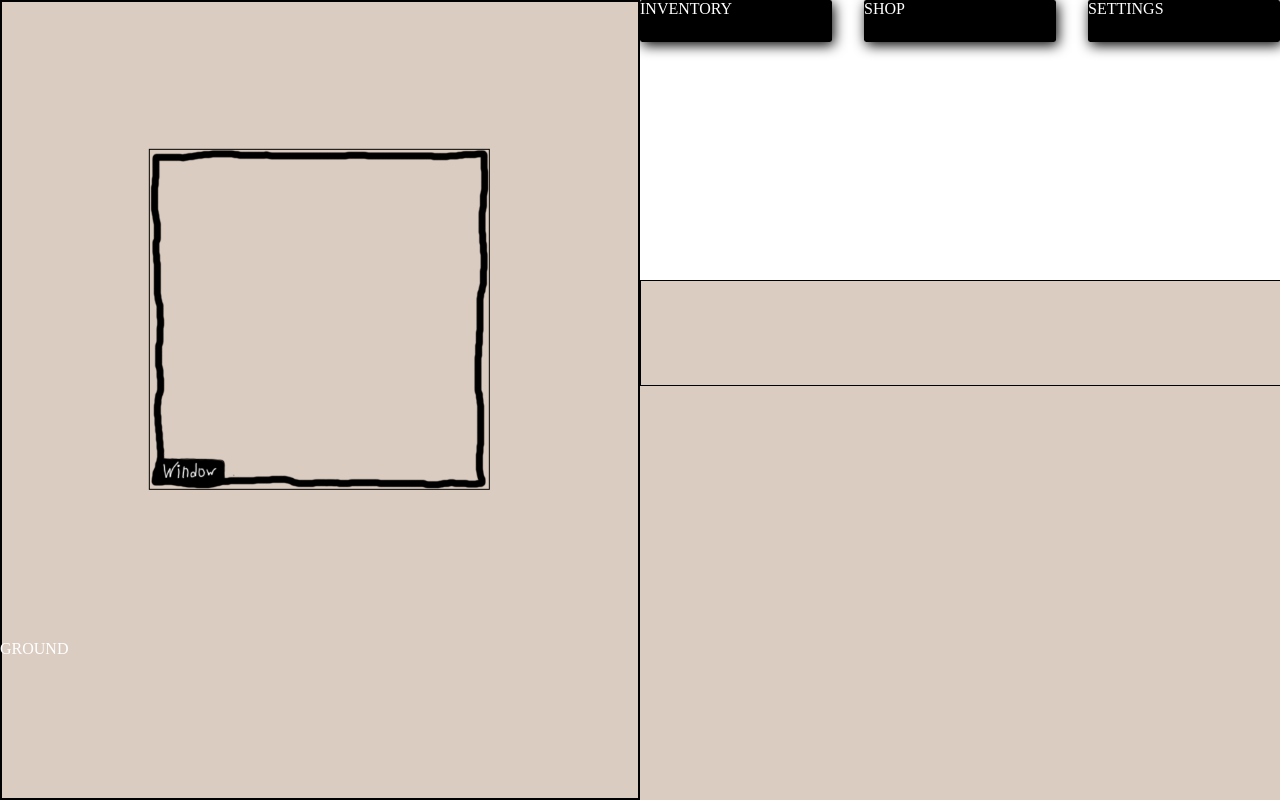
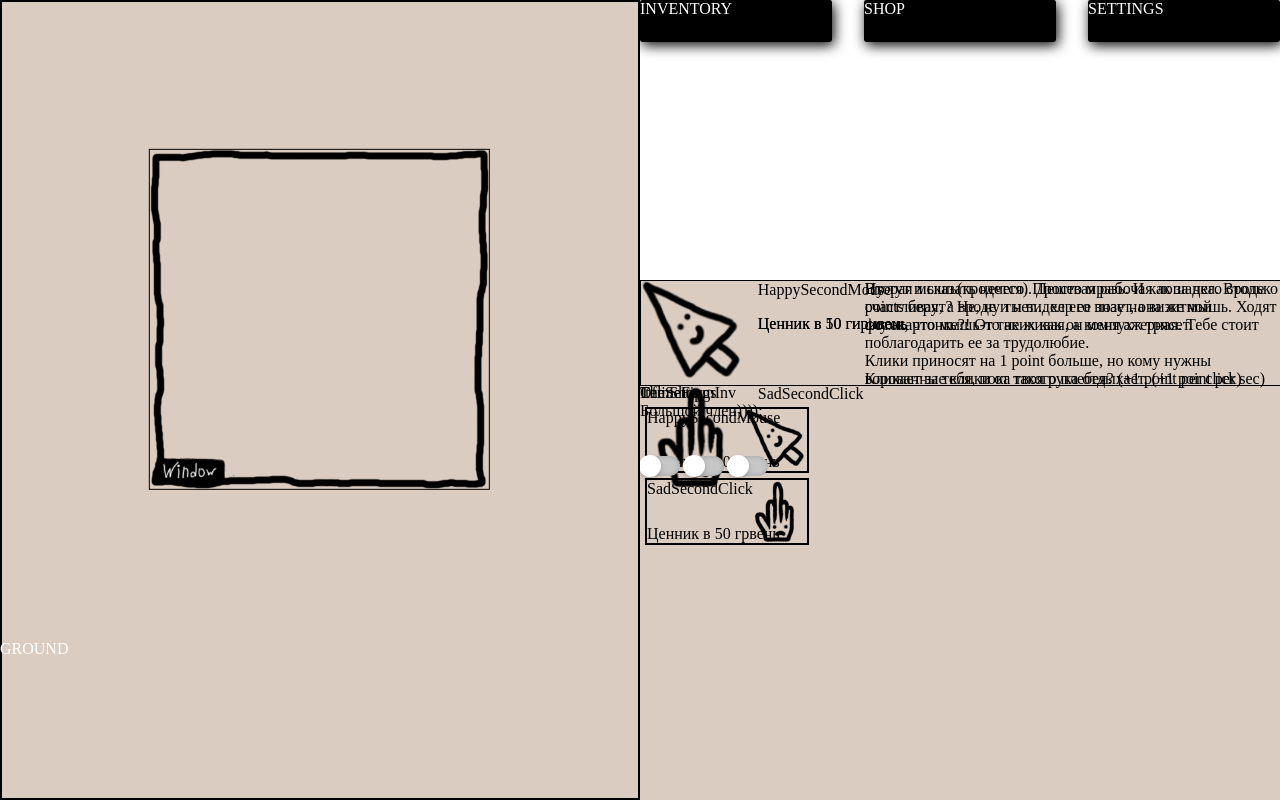
Before and after one commit to SEPEZHO/Clicker, a PHP site: page / in a window 1280 px wide. Run offline with PHP 8.4, Linux system fonts and the light colour scheme.

Commit message:
Пытаюсь сделать настроцки

```diff
--- a/JavaScript/EnemyScript.js
+++ b/JavaScript/EnemyScript.js
@@ -49,11 +49,10 @@
 };
 
 function begin() {
-    $(enemy).click(click);
+    clickChangeSett();
     enemyBox();
     shopItem();
     menuAnim();
-    settingsBegin();
 }
 
 function reloadNumber() {
--- a/JavaScript/itemScript.js
+++ b/JavaScript/itemScript.js
@@ -24,21 +24,22 @@
             $(clone).append('<span class="firstAppend" id="secondMouseFirstAppend"> </span>');
             $("#inventory").append(clone);
             itemSecondMouseDescription();
+            firstAppendForSecMouse++;
         } else {
+            firstAppendForSecMouse++;
             $("#secondMouseFirstAppend").empty();
             $('#secondMouseFirstAppend').append('x' + firstAppendForSecMouse);
+        }
+        reloadNumber();
+        if (inventory.includes('itemSecondMouse') == true) {
+            setInterval(function() {
+                click();
+            }, 1000);
         }
     } else {
         alert('нет деняк, но вы держитесь');
         return;
     }
-    if (inventory.includes('itemSecondMouse') == true) {
-        setInterval(function() {
-            click();
-        }, 1000);
-    }
-    firstAppendForSecMouse++;
-    reloadNumber();
 }
 
 function buySecClick() {
@@ -53,17 +54,18 @@
             $(clone).append('<span class="firstAppend" id="secondClickFirstAppend"> </span>');
             $("#inventory").append(clone);
             itemSecondClickDescription();
+            firstAppendForSecClick++;
         } else {
+            firstAppendForSecClick++;
             $("#secondClickFirstAppend").empty();
             $('#secondClickFirstAppend').append('x' + firstAppendForSecClick);
         }
+        clickPerOne++;
+        reloadNumber();
     } else {
         alert('нет деняк, но вы держитесь');
         return;
     }
-    firstAppendForSecClick++;
-    clickPerOne++;
-    reloadNumber();
 }
 
 function itemSecondMouseDescription() {
--- a/JavaScript/settingsBegin.js
+++ b/JavaScript/settingsBegin.js
@@ -1,4 +1,20 @@
+let clickChangeSett;
+
 function settingsBegin() {
-
-
+    if ($("#bigDig").is(":checked")) {
+        console.log('1');
+        clickChangeSett = function() {
+            console.log('2');
+            let oldClick = 0;
+            $('#enemy').mousemove(function() {
+                console.log('3');
+                oldClick++;
+                if (oldClick % 20 == 0) {
+                    click()
+                }
+            })
+        }
+    } else {
+        console.log('1.2')
+    }
 }
--- a/index.html
+++ b/index.html
@@ -27,7 +27,7 @@
             </meta>
         </meta>
     </head>
-    <body onload="begin()">
+    <body onload="begin(), settingsBegin()">
         <header>
             <section id="menu">
                 <div id="menuInventory">
@@ -161,7 +161,11 @@
                     <br>
                         <br>
                             <br>
-                                <input type="checkbox">
+                                <input type="checkbox" id="bigDig" onclick='settingsBegin()'>
+                                </input>
+                                 <input type="checkbox">
+                                </input>
+                                 <input type="checkbox">
                                 </input>
                             </br>
                         </br>
--- a/styles/styleSwich.css
+++ b/styles/styleSwich.css
@@ -1,39 +1,32 @@
-
-.center {
-  position: absolute;
-  top: 50%;
-  left: 50%;
-  transform: translate(-50%, -50%);
-}
-
-input[type="checkbox"] {
-  width: 200px;
-  height: 100px;
+input[type='checkbox'] {
+    position: relative;
+    width: 40px;
+    height: 20px;
+    transition: .5s;
+    border-radius: 10px;
+    outline: none;
+    background: #c6c6c6;
+    box-shadow: inset 0 0 5px rgba(0, 0, 0, .2);
     -webkit-appearance: none;
     -moz-appearance: none;
-  background: #c6c6c6;
-  outline: none;
-  border-radius: 50px;
-  box-shadow: inset 0 0 5px rgba(0,0,0, .2);
-  transition: 0.5s;
-  position: relative;
 }
-input:checked[type="checkbox"] {
+input:checked[type='checkbox'] {
     background: #02a9f4;
 }
-input[type="checkbox"]::before {
-  content: '';
+input[type='checkbox']::before {
     position: absolute;
-  width: 100px;
-  height: 100px;
-  border-radius: 50%;
     top: 0;
     left: 0;
+    width: 20px;
+    height: 20px;
+    content: '';
+    transition: .5s;
+    -webkit-transform: scale(1.1);
+    transform: scale(1.1);
+    border-radius: 50%;
     background: #fff;
-  transform: scale(1.1);
-  box-shadow: 0 2px 5px rgba(0,0,0, .2);
-  transition: 0.5s;
+    box-shadow: 0 2px 5px rgba(0, 0, 0, .2);
 }
-input:checked[type="checkbox"]::before {
-  left: 100px;
+input:checked[type='checkbox']::before {
+    left: 20px;
 }
```
Lines whose indentation alone changed are shown as unchanged.
